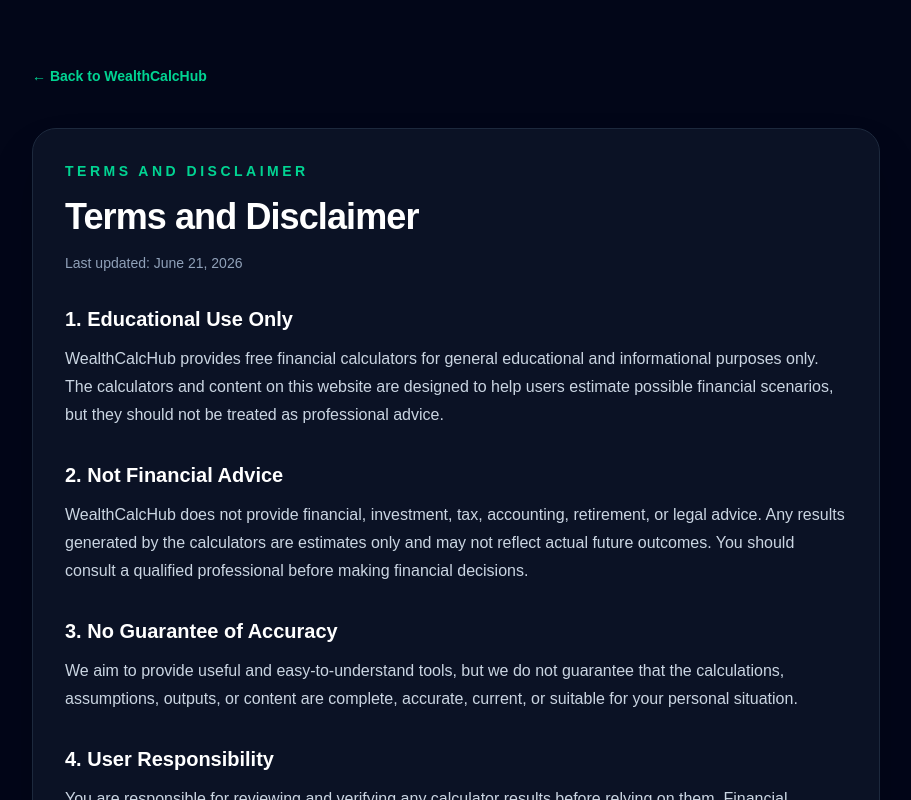
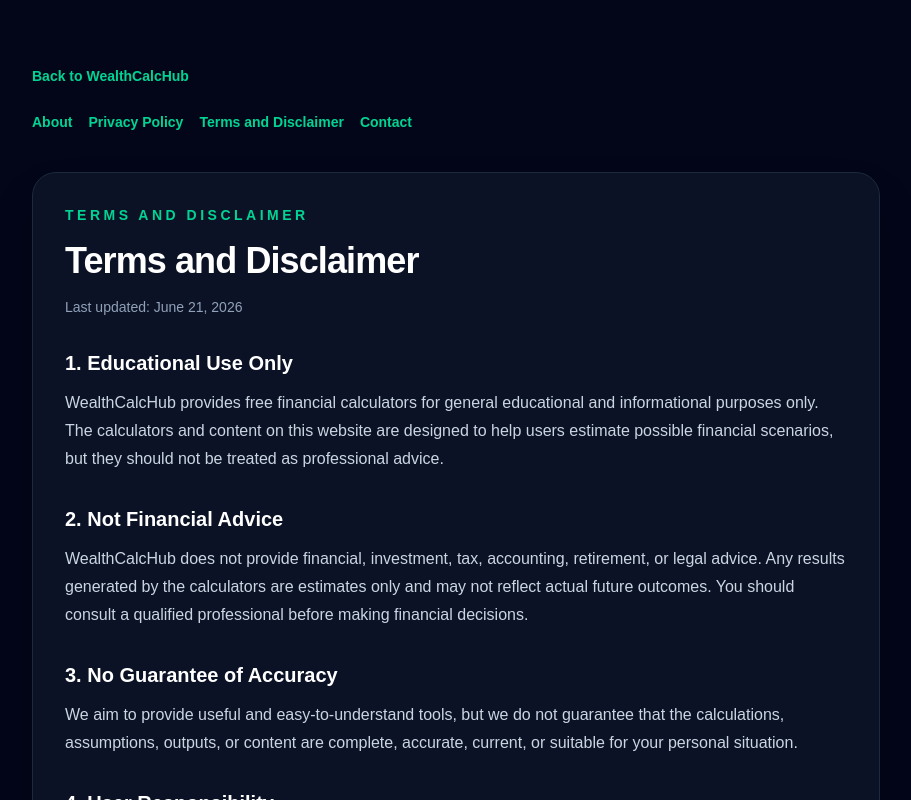
Before and after one commit to AWIN0420/wealthcalchub, a Next.js app: page /terms in a window 1280 px wide. Shown: the top 800 px of the page, without its empty margins (184-1095 px from the left). Built offline with nearby package versions, Linux system fonts and the light colour scheme.

Commit message:
Add trust links to policy pages

```diff
--- a/src/app/contact/page.tsx
+++ b/src/app/contact/page.tsx
@@ -17,8 +17,23 @@
           href="/"
           className="text-sm font-semibold text-emerald-400 hover:text-emerald-300"
         >
-          ← Back to WealthCalcHub
+          Back to WealthCalcHub
         </Link>
+
+        <nav className="mt-6 flex flex-wrap gap-4 text-sm">
+          <Link href="/about" className="font-semibold text-emerald-400 hover:text-emerald-300">
+            About
+          </Link>
+          <Link href="/privacy-policy" className="font-semibold text-emerald-400 hover:text-emerald-300">
+            Privacy Policy
+          </Link>
+          <Link href="/terms" className="font-semibold text-emerald-400 hover:text-emerald-300">
+            Terms and Disclaimer
+          </Link>
+          <Link href="/contact" className="font-semibold text-emerald-400 hover:text-emerald-300">
+            Contact
+          </Link>
+        </nav>
 
         <div className="mt-10 rounded-3xl border border-slate-800 bg-slate-900/70 p-8 shadow-2xl">
           <p className="text-sm font-semibold uppercase tracking-[0.25em] text-emerald-400">
--- a/src/app/privacy-policy/page.tsx
+++ b/src/app/privacy-policy/page.tsx
@@ -15,8 +15,23 @@
           href="/"
           className="text-sm font-semibold text-emerald-400 hover:text-emerald-300"
         >
-          ← Back to WealthCalcHub
+          Back to WealthCalcHub
         </Link>
+
+        <nav className="mt-6 flex flex-wrap gap-4 text-sm">
+          <Link href="/about" className="font-semibold text-emerald-400 hover:text-emerald-300">
+            About
+          </Link>
+          <Link href="/privacy-policy" className="font-semibold text-emerald-400 hover:text-emerald-300">
+            Privacy Policy
+          </Link>
+          <Link href="/terms" className="font-semibold text-emerald-400 hover:text-emerald-300">
+            Terms and Disclaimer
+          </Link>
+          <Link href="/contact" className="font-semibold text-emerald-400 hover:text-emerald-300">
+            Contact
+          </Link>
+        </nav>
 
         <div className="mt-10 rounded-3xl border border-slate-800 bg-slate-900/70 p-8 shadow-2xl">
           <p className="text-sm font-semibold uppercase tracking-[0.25em] text-emerald-400">
--- a/src/app/terms/page.tsx
+++ b/src/app/terms/page.tsx
@@ -15,8 +15,23 @@
           href="/"
           className="text-sm font-semibold text-emerald-400 hover:text-emerald-300"
         >
-          ← Back to WealthCalcHub
+          Back to WealthCalcHub
         </Link>
+
+        <nav className="mt-6 flex flex-wrap gap-4 text-sm">
+          <Link href="/about" className="font-semibold text-emerald-400 hover:text-emerald-300">
+            About
+          </Link>
+          <Link href="/privacy-policy" className="font-semibold text-emerald-400 hover:text-emerald-300">
+            Privacy Policy
+          </Link>
+          <Link href="/terms" className="font-semibold text-emerald-400 hover:text-emerald-300">
+            Terms and Disclaimer
+          </Link>
+          <Link href="/contact" className="font-semibold text-emerald-400 hover:text-emerald-300">
+            Contact
+          </Link>
+        </nav>
 
         <div className="mt-10 rounded-3xl border border-slate-800 bg-slate-900/70 p-8 shadow-2xl">
           <p className="text-sm font-semibold uppercase tracking-[0.25em] text-emerald-400">
```
